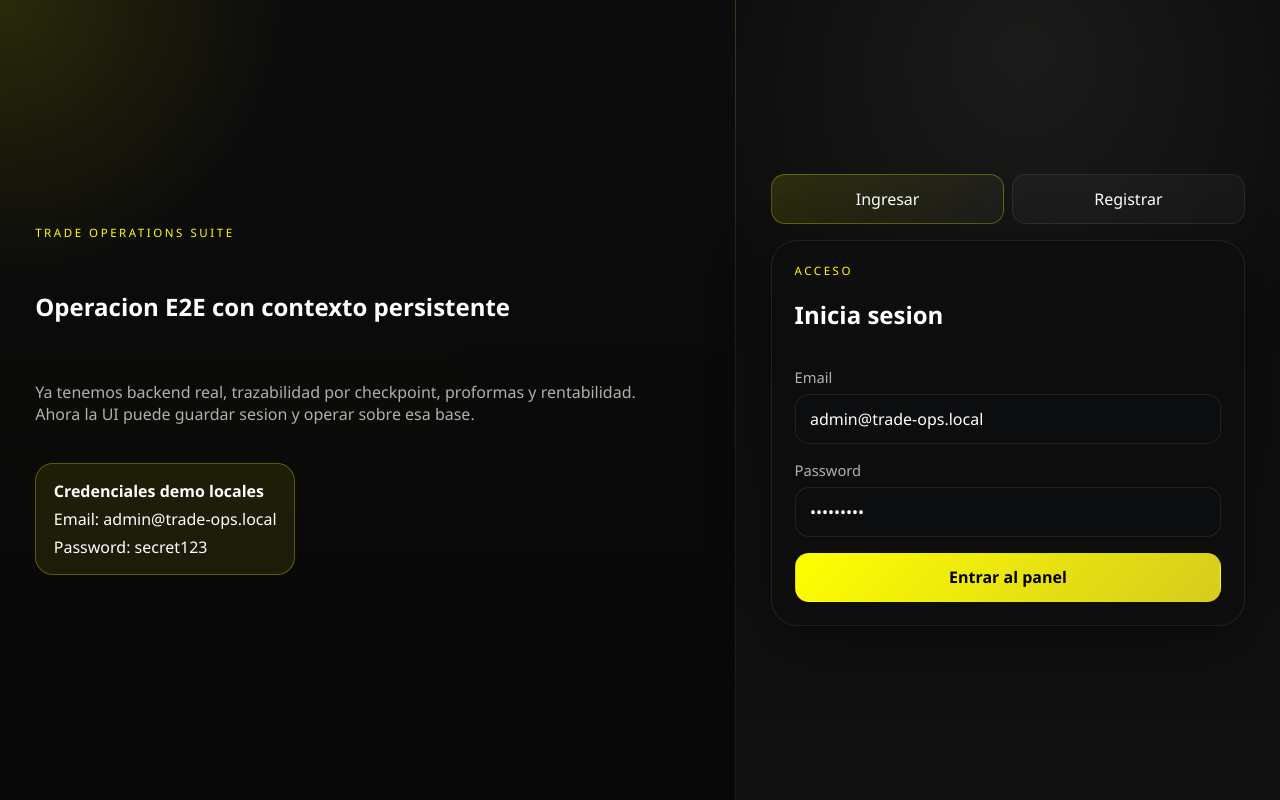
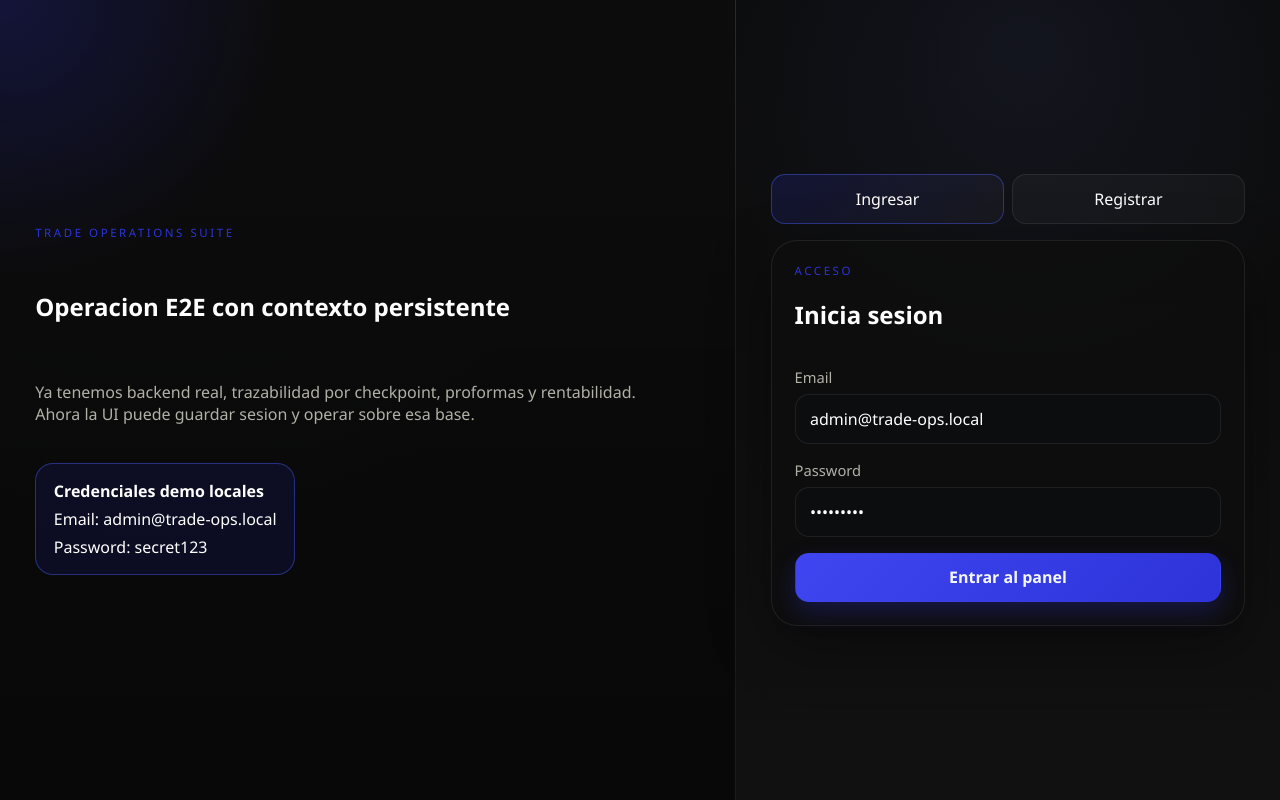
Before and after one commit to geam2001x/trade-ops-web, a React (Vite) app: page /login in a window 1280 px wide. Built offline with nearby package versions, Linux system fonts and the light colour scheme.

Commit message:
Update frontend accent palette to cobalt blue

```diff
--- a/src/styles/global.css
+++ b/src/styles/global.css
@@ -3,8 +3,8 @@
     "Artifakt", "Segoe UI", "Helvetica Neue", sans-serif;
   color: #ffffff;
   background:
-    radial-gradient(circle at 12% 12%, rgba(255, 255, 0, 0.07), transparent 34%),
-    radial-gradient(circle at 80% 6%, rgba(213, 213, 203, 0.08), transparent 28%),
+    radial-gradient(circle at 12% 12%, rgba(45, 51, 216, 0.14), transparent 34%),
+    radial-gradient(circle at 80% 6%, rgba(110, 132, 255, 0.08), transparent 28%),
     linear-gradient(180deg, #0b0b0b 0%, #111111 100%);
   color-scheme: dark;
   font-synthesis: none;
@@ -14,10 +14,10 @@
   --surface: rgba(14, 14, 14, 0.94);
   --surface-strong: rgba(18, 18, 18, 0.98);
   --border: rgba(255, 255, 255, 0.08);
-  --border-strong: rgba(255, 255, 0, 0.28);
+  --border-strong: rgba(75, 99, 255, 0.42);
   --text-soft: rgba(213, 213, 203, 0.82);
-  --accent: #ffff00;
-  --accent-soft: rgba(255, 255, 0, 0.12);
+  --accent: #2d33d8;
+  --accent-soft: rgba(45, 51, 216, 0.18);
   --success: #2ad0a9;
   --danger: #f2520a;
   --shadow: 0 18px 60px rgba(0, 0, 0, 0.36);
@@ -64,7 +64,9 @@ textarea {
   flex-direction: column;
   gap: 1.5rem;
   padding: 2rem 1.4rem;
-  background: rgba(15, 14, 13, 0.78);
+  background:
+    linear-gradient(180deg, rgba(18, 20, 36, 0.94), rgba(12, 12, 18, 0.86)),
+    rgba(15, 14, 13, 0.78);
   border-right: 1px solid var(--border);
   backdrop-filter: blur(16px);
 }
@@ -184,7 +186,7 @@ textarea {
   height: 0.7rem;
   border-radius: 999px;
   background: var(--accent);
-  box-shadow: 0 0 18px rgba(255, 255, 0, 0.55);
+  box-shadow: 0 0 18px rgba(45, 51, 216, 0.55);
 }
 
 .session-chip {
@@ -246,7 +248,7 @@ textarea {
 }
 
 .kpi-accent {
-  border-color: rgba(239, 179, 102, 0.28);
+  border-color: rgba(75, 99, 255, 0.34);
 }
 
 .kpi-success {
@@ -290,7 +292,7 @@ textarea {
 
 .checkpoint-card-active {
   border-color: var(--border-strong);
-  background: linear-gradient(135deg, rgba(255, 255, 0, 0.18), rgba(255, 255, 255, 0.03));
+  background: linear-gradient(135deg, rgba(45, 51, 216, 0.26), rgba(255, 255, 255, 0.03));
 }
 
 .two-column-grid {
@@ -340,7 +342,7 @@ textarea {
   border-radius: 999px;
   background: var(--accent-soft);
   border: 1px solid var(--border-strong);
-  color: #0b0b0b;
+  color: #eef1ff;
   font-size: 0.82rem;
 }
 
@@ -421,9 +423,10 @@ th {
 }
 
 .primary-button {
-  background: linear-gradient(135deg, #ffff00, #d7cb1d);
-  color: #000000;
+  background: linear-gradient(135deg, #3f46f1, #2d33d8);
+  color: #f6f8ff;
   font-weight: 700;
+  box-shadow: 0 10px 24px rgba(45, 51, 216, 0.28);
 }
 
 .ghost-button {
@@ -590,7 +593,7 @@ th {
   gap: 1.4rem;
   align-content: center;
   background:
-    radial-gradient(circle at top left, rgba(255, 255, 0, 0.12), transparent 26%),
+    radial-gradient(circle at top left, rgba(45, 51, 216, 0.22), transparent 26%),
     linear-gradient(180deg, rgba(12, 12, 12, 0.95), rgba(8, 8, 8, 0.98));
   border-right: 1px solid var(--border);
 }
@@ -607,7 +610,7 @@ th {
   padding: 1rem 1.1rem;
   border-radius: 18px;
   border: 1px solid var(--border-strong);
-  background: rgba(255, 255, 0, 0.08);
+  background: rgba(45, 51, 216, 0.12);
 }
 
 .auth-panel-form {
@@ -654,8 +657,8 @@ th {
   width: fit-content;
   padding: 0.75rem 1rem;
   border-radius: 999px;
-  background: linear-gradient(135deg, #ffff00, #d7cb1d);
-  color: #000000;
+  background: linear-gradient(135deg, #3f46f1, #2d33d8);
+  color: #f6f8ff;
   font-weight: 700;
 }
 
```
